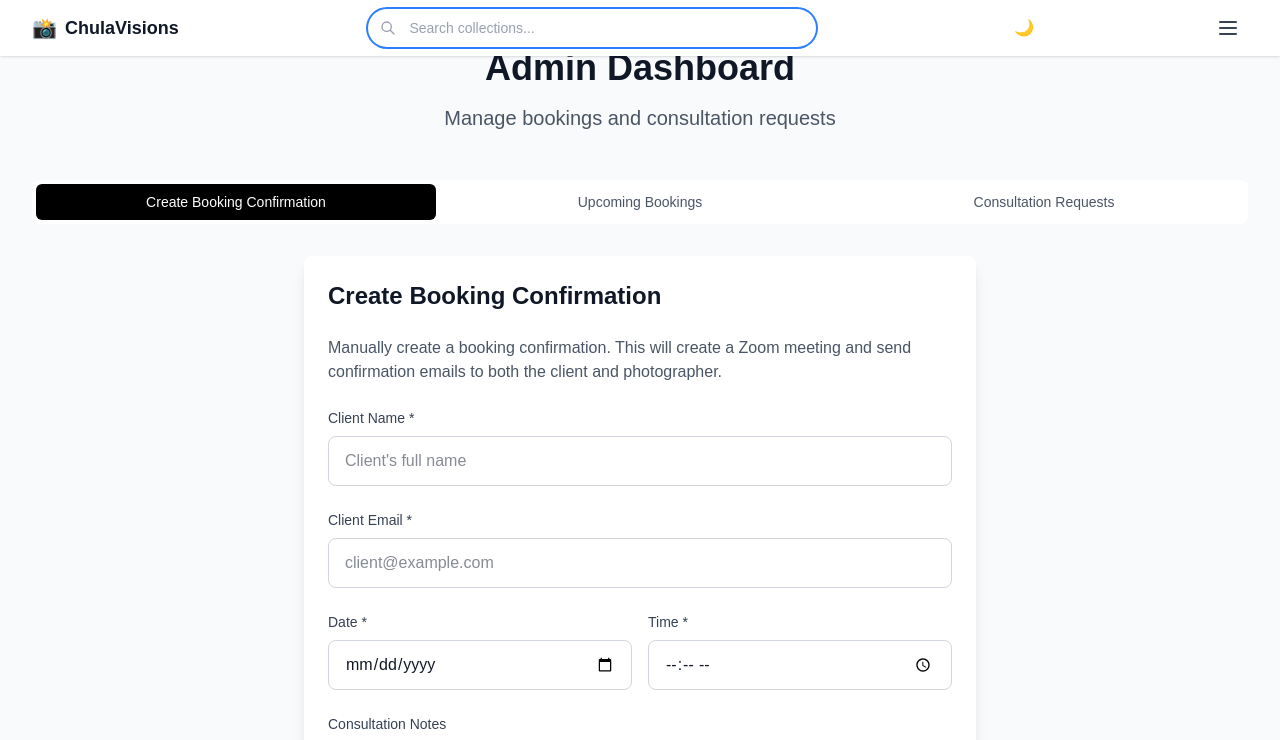
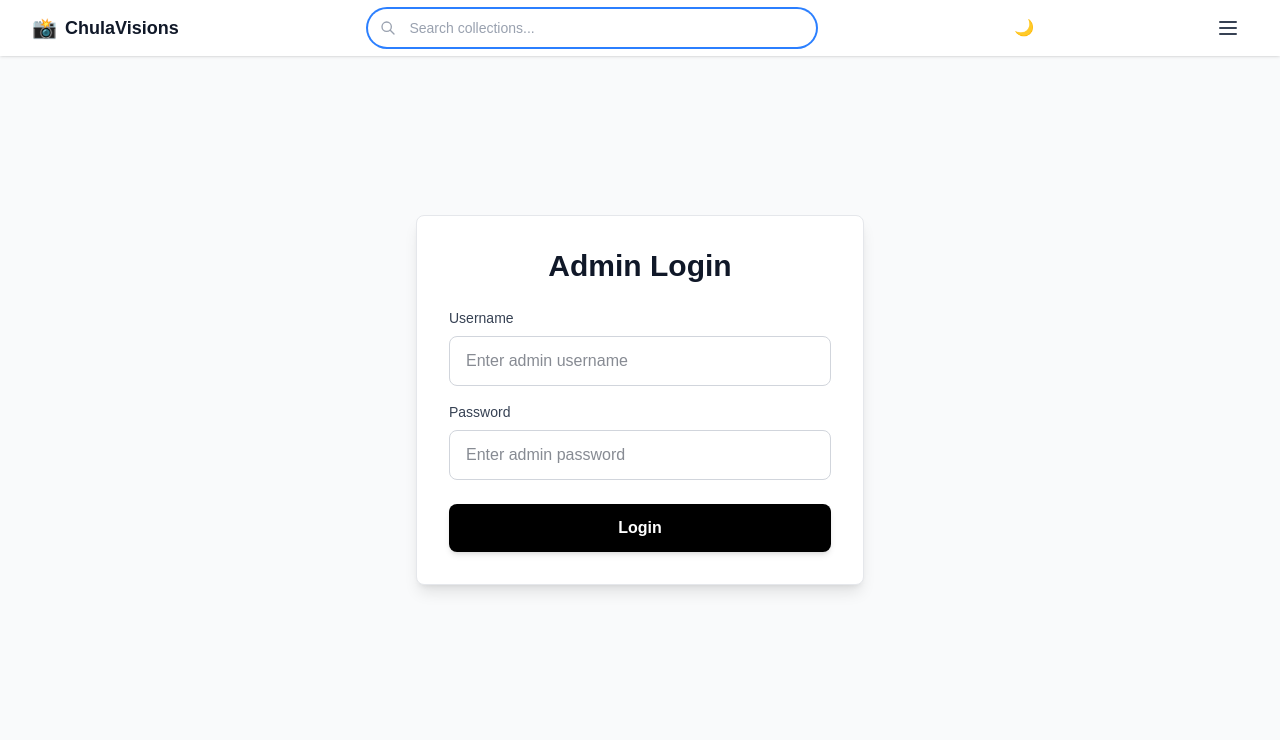
Before and after one commit to justin-gutierrez/Freelance-client-website, a Next.js app: page /admin in a window 1280 px wide. Shown: the top 740 px of the page. Built offline with nearby package versions, Linux system fonts and the light colour scheme.

Commit message:
New Login page for admin dashboard

```diff
--- a/src/app/admin/page.tsx
+++ b/src/app/admin/page.tsx
@@ -37,6 +37,13 @@ export default function AdminPage() {
   const [consultationRequests, setConsultationRequests] = useState<ConsultationRequest[]>([]);
   const [loading, setLoading] = useState(false);
   const [activeTab, setActiveTab] = useState<'create-booking' | 'bookings' | 'requests'>('create-booking');
+  const [isAuthenticated, setIsAuthenticated] = useState(false);
+  const [loginError, setLoginError] = useState('');
+  const [loginLoading, setLoginLoading] = useState(false);
+
+  // Login form state
+  const [loginUsername, setLoginUsername] = useState('');
+  const [loginPassword, setLoginPassword] = useState('');
 
   const {
     register,
@@ -100,6 +107,73 @@ export default function AdminPage() {
       setLoading(false);
     }
   };
+
+  // Handle login form submit
+  const handleLogin = async (e: React.FormEvent) => {
+    e.preventDefault();
+    setLoginLoading(true);
+    setLoginError('');
+    try {
+      const response = await fetch('/api/admin/login', {
+        method: 'POST',
+        headers: { 'Content-Type': 'application/json' },
+        body: JSON.stringify({ username: loginUsername, password: loginPassword }),
+      });
+      const result = await response.json();
+      if (result.success) {
+        setIsAuthenticated(true);
+      } else {
+        setLoginError(result.message || 'Invalid credentials');
+      }
+    } catch (error) {
+      setLoginError('An error occurred. Please try again.');
+    } finally {
+      setLoginLoading(false);
+    }
+  };
+
+  if (!isAuthenticated) {
+    return (
+      <div className="min-h-screen flex items-center justify-center bg-gray-50 dark:bg-zinc-900">
+        <form
+          onSubmit={handleLogin}
+          className="bg-white dark:bg-zinc-800 shadow-lg rounded-lg p-8 w-full max-w-md border border-gray-200 dark:border-zinc-700"
+        >
+          <h2 className="text-3xl font-bold text-center text-gray-900 dark:text-gray-100 mb-6">Admin Login</h2>
+          <div className="mb-4">
+            <label className="block text-sm font-medium text-gray-700 dark:text-gray-200 mb-2">Username</label>
+            <input
+              type="text"
+              value={loginUsername}
+              onChange={e => setLoginUsername(e.target.value)}
+              className="w-full px-4 py-3 border rounded-lg focus:ring-2 focus:ring-black dark:focus:ring-white focus:border-transparent bg-white dark:bg-zinc-900 text-gray-900 dark:text-gray-100 border-gray-300 dark:border-zinc-700"
+              placeholder="Enter admin username"
+              required
+            />
+          </div>
+          <div className="mb-6">
+            <label className="block text-sm font-medium text-gray-700 dark:text-gray-200 mb-2">Password</label>
+            <input
+              type="password"
+              value={loginPassword}
+              onChange={e => setLoginPassword(e.target.value)}
+              className="w-full px-4 py-3 border rounded-lg focus:ring-2 focus:ring-black dark:focus:ring-white focus:border-transparent bg-white dark:bg-zinc-900 text-gray-900 dark:text-gray-100 border-gray-300 dark:border-zinc-700"
+              placeholder="Enter admin password"
+              required
+            />
+          </div>
+          {loginError && <p className="text-red-600 dark:text-red-400 mb-4 text-center">{loginError}</p>}
+          <button
+            type="submit"
+            className="w-full py-3 px-4 bg-black dark:bg-white text-white dark:text-black font-semibold rounded-lg shadow-md hover:bg-gray-900 dark:hover:bg-gray-200 transition-colors focus:outline-none focus:ring-2 focus:ring-offset-2 focus:ring-black dark:focus:ring-white"
+            disabled={loginLoading}
+          >
+            {loginLoading ? 'Logging in...' : 'Login'}
+          </button>
+        </form>
+      </div>
+    );
+  }
 
   const formatDateTime = (dateTime: string) => {
     return new Date(dateTime).toLocaleString('en-US', {
--- /dev/null
+++ b/src/app/api/admin/login/route.ts
@@ -0,0 +1,16 @@
+import { NextRequest, NextResponse } from 'next/server';
+
+export async function POST(request: NextRequest) {
+  const { username, password } = await request.json();
+  const adminUsername = process.env.ADMIN_USERNAME;
+  const adminPassword = process.env.ADMIN_PASSWORD;
+
+  if (
+    username === adminUsername &&
+    password === adminPassword
+  ) {
+    return NextResponse.json({ success: true });
+  } else {
+    return NextResponse.json({ success: false, message: 'Invalid credentials' }, { status: 401 });
+  }
+}
```
